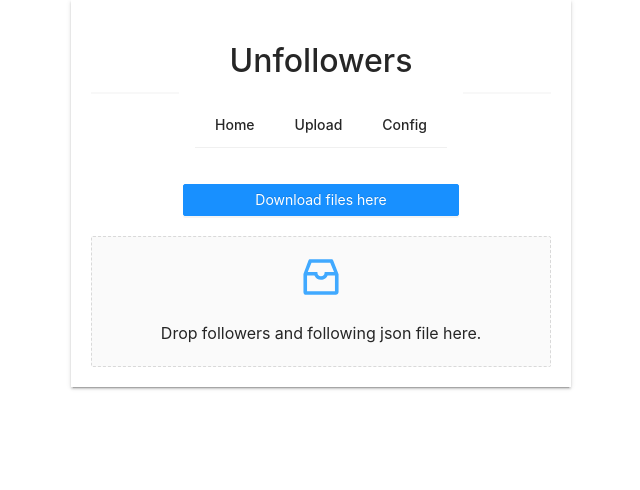
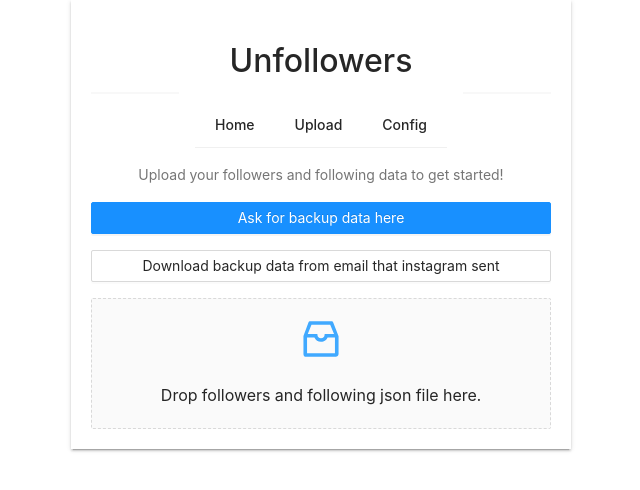
Before and after one commit to argaghulamahmad/unfollowers, a React (Create React App) app: page /upload in a window 1280 px wide. Shown: the top 490 px of the page, without its empty margins (319-959 px from the left). Built offline with nearby package versions, Linux system fonts and the light colour scheme.

Commit message:
tidy up upload page

```diff
--- a/src/components/Uploader.js
+++ b/src/components/Uploader.js
@@ -1,5 +1,5 @@
 import {InboxOutlined} from '@ant-design/icons';
-import {Upload, notification, Button} from "antd";
+import {Upload, notification, Button, Divider, Space} from "antd";
 import {acceptedUploadedFilenames, followersJsonFileName, followingJsonFileName} from "../consts";
 
 const {Dragger} = Upload;
@@ -13,9 +13,20 @@
 
 const Uploader = () => (
     <div>
-        <Button type="primary" style={{width: '60%', margin: '20px'}} onClick={() => {
+        <div>
+            <Space direction="vertical" size="middle" style={{display: 'flex'}}>
+                <div>
+                    Upload your followers and following data to get started!
+                </div>
+
+                <Button type="primary" style={{width: '100%'}} onClick={() => {
                     window.open('https://www.instagram.com/download/request/');
-        }}>Download files here</Button>
+                }}>Ask for backup data here</Button>
+
+                <Button type="secondary" style={{width: '100%'}} onClick={() => {
+                    window.open('https://mail.google.com/mail/u/0/#inbox');
+                }}>Download backup data from email that instagram sent</Button>
+
                 <Dragger {...{
                     name: 'file',
                     multiple: true,
@@ -145,6 +156,8 @@
                     </p>
                     <p className="ant-upload-text">Drop followers and following json file here.</p>
                 </Dragger>
+            </Space>
+        </div>
     </div>
 );
 
```
Lines whose indentation alone changed are shown as unchanged.
